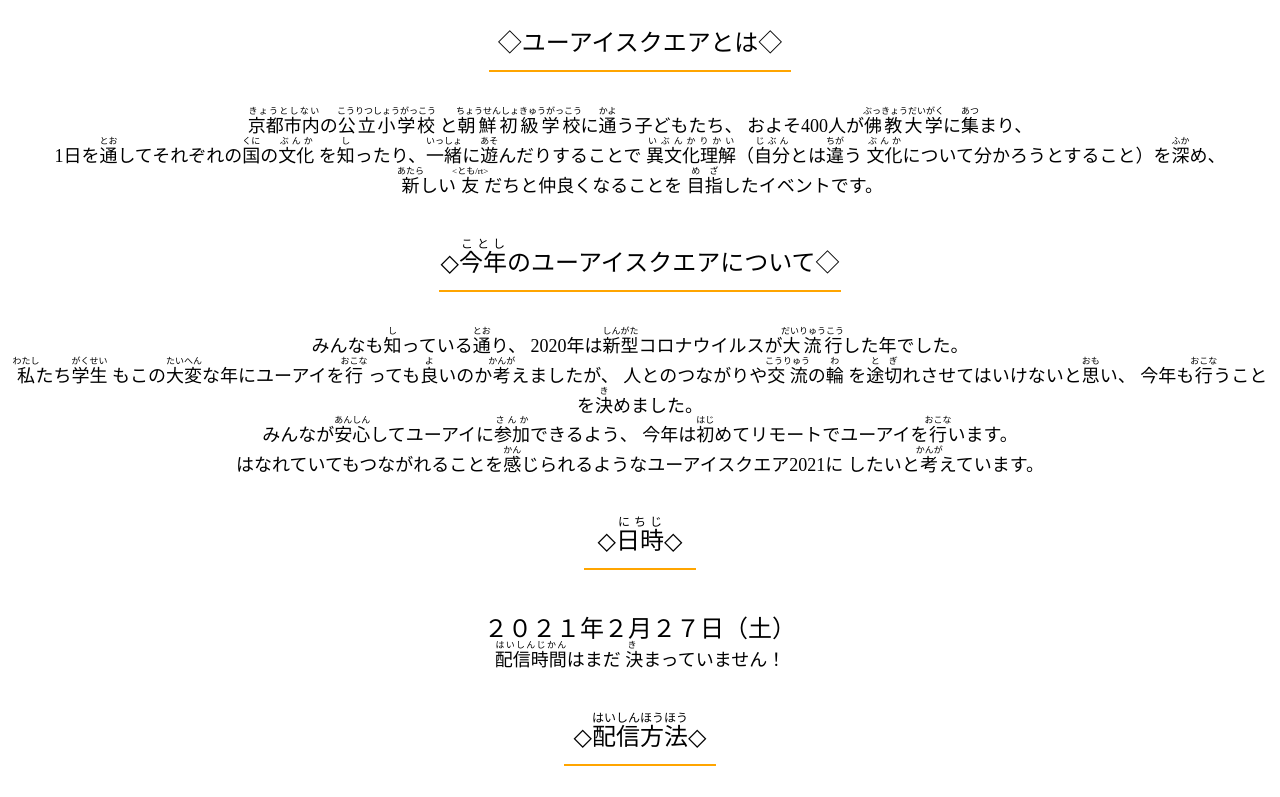
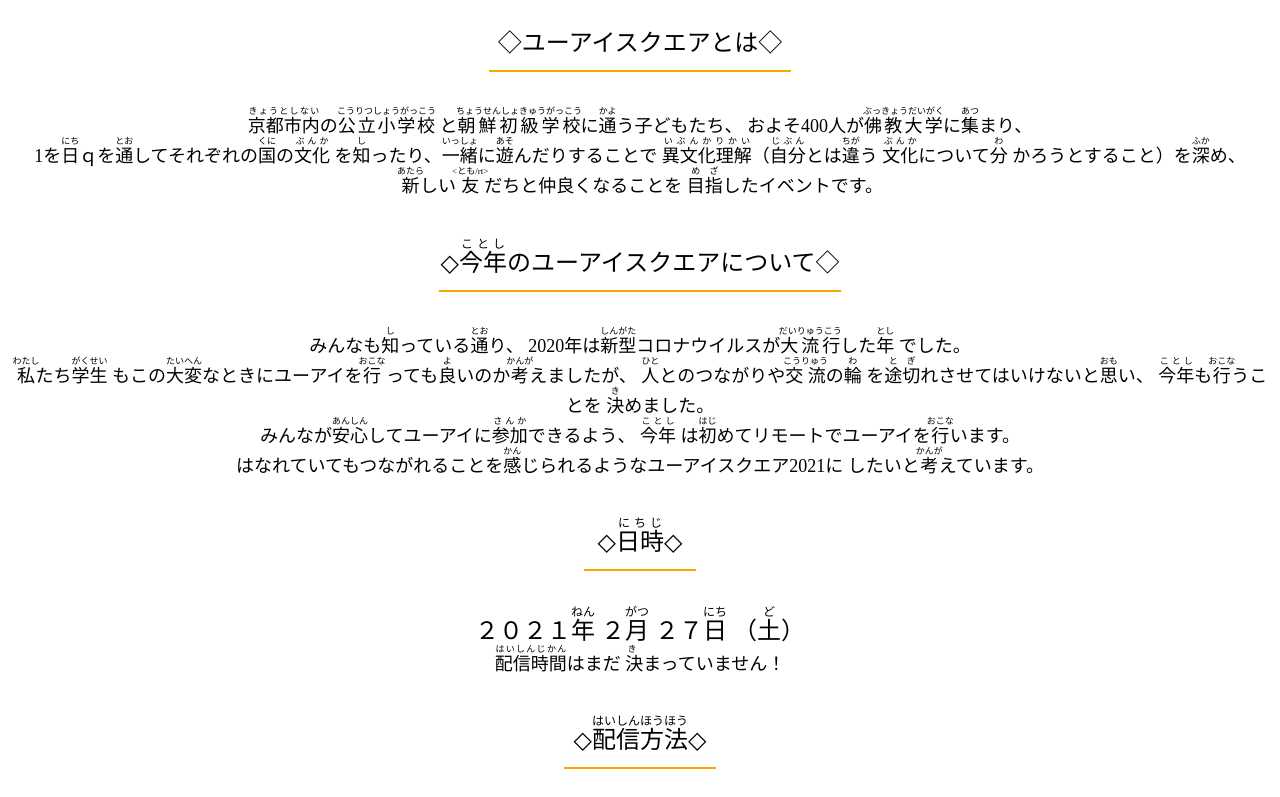
Before and after one commit to youisquare2021/youisquare, a plain HTML site: page index.html in a window 1280 px wide. Shown: the part 740-1537 px from the top of the page. Drawn offline with Linux system fonts and the light colour scheme.

Commit message:
Update index.html

```diff
--- a/index.html
+++ b/index.html
@@ -21,10 +21,11 @@ p.a{width:650;border-style:dashed;border-color:#EF4868;}
 と<ruby><rb>朝鮮初級学校</rb><rp>(</rp><rt>ちょうせんしょきゅうがっこう</rt><rp>)</rp></ruby>に<ruby><rb>通</rb><rp>(</rp><rt>かよ</rt><rp>)</rp></ruby>う子どもたち、
 およそ400人が<ruby><rb>佛教大学</rb><rp>(</rp><rt>ぶっきょうだいがく</rt><rp>)</rp></ruby>に<ruby><rb>集</rb><rp>(</rp><rt>あつ</rt><rp>)</rp></ruby>まり、
 <br>
-1日を<ruby><rb>通</rb><rp>(</rp><rt>とお</rt><rp>)</rp></ruby>してそれぞれの<ruby><rb>国</rb><rp>(</rp><rt>くに</rt><rp>)</rp></ruby>の<ruby><rb>文化</rb><rp>(</rp><rt>ぶんか</rt><rp>)</rp></ruby>
+1を<ruby><rb>日</rb><rp>(</rp><rt>にち</rt><rp>)</rp></ruby>ｑを<ruby><rb>通</rb><rp>(</rp><rt>とお</rt><rp>)</rp></ruby>してそれぞれの<ruby><rb>国</rb><rp>(</rp><rt>くに</rt><rp>)</rp></ruby>の<ruby><rb>文化</rb><rp>(</rp><rt>ぶんか</rt><rp>)</rp></ruby>
 を<ruby><rb>知</rb><rp>(</rp><rt>し</rt><rp>)</rp></ruby>ったり、<ruby><rb>一緒</rb><rp>(</rp><rt>いっしょ</rt><rp>)</rp></ruby>に<ruby><rb>遊</rb><rp>(</rp><rt>あそ</rt><rp>)</rp></ruby>んだりすることで
 <ruby><rb>異文化理解</rb><rp>(</rp><rt>いぶんかりかい</rt><rp>)</rp></ruby>（<ruby><rb>自分</rb><rp>(</rp><rt>じぶん</rt><rp>)</rp></ruby>とは<ruby><rb>違</rb><rp>(</rp><rt>ちが</rt><rp>)</rp></ruby>う
-<ruby><rb>文化</rb><rp>(</rp><rt>ぶんか</rt><rp>)</rp></ruby>について分かろうとすること）を<ruby><rb>深</rb><rp>(</rp><rt>ふか</rt><rp>)</rp></ruby>め、
+<ruby><rb>文化</rb><rp>(</rp><rt>ぶんか</rt><rp>)</rp></ruby>について<ruby><rb>分</rb><rp>(</rp><rt>わ</rt><rp>)</rp></ruby>
+かろうとすること）を<ruby><rb>深</rb><rp>(</rp><rt>ふか</rt><rp>)</rp></ruby>め、
 <br>
 <ruby><rb>新</rb><rp>(</rp><rt>あたら</rt><rp>)</rp></ruby>しい<ruby><rb>友</rb><rp>(</rp><rt><とも/rt><rp>)</rp></ruby>だちと<ruby><rb>仲良</rb><rp>(</rp><rt></なかよ</rt><rp>)</rp></ruby>くなることを
 <ruby><rb>目指</rb><rp>(</rp><rt>めざ</rt><rp>)</rp></ruby>したイベントです。
@@ -35,17 +36,20 @@ p.a{width:650;border-style:dashed;border-color:#EF4868;}
 <font size = "4">
 
 みんなも<ruby><rb>知</rb><rp>(</rp><rt>し</rt><rp>)</rp></ruby>っている<ruby><rb>通</rb><rp>(</rp><rt>とお</rt><rp>)</rp></ruby>り、
-2020年は<ruby><rb>新型</rb><rp>(</rp><rt>しんがた</rt><rp>)</rp></ruby>コロナウイルスが<ruby><rb>大流行</rb><rp>(</rp><rt>だいりゅうこう</rt><rp>)</rp></ruby>した年でした。
+2020年は<ruby><rb>新型</rb><rp>(</rp><rt>しんがた</rt><rp>)</rp></ruby>コロナウイルスが<ruby><rb>大流行</rb><rp>(</rp><rt>だいりゅうこう</rt><rp>)</rp></ruby>した<ruby><rb>年</rb><rp>(</rp><rt>とし</rt><rp>)</rp></ruby>
+でした。
 <br>
 <ruby><rb>私</rb><rp>(</rp><rt>わたし</rt><rp>)</rp></ruby>たち<ruby><rb>学生</rb><rp>(</rp><rt>がくせい</rt><rp>)</rp></ruby>
-もこの<ruby><rb>大変</rb><rp>(</rp><rt>たいへん</rt><rp>)</rp></ruby>な年にユーアイを<ruby><rb>行</rb><rp>(</rp><rt>おこな</rt><rp>)</rp></ruby>
+もこの<ruby><rb>大変</rb><rp>(</rp><rt>たいへん</rt><rp>)</rp></ruby>なときにユーアイを<ruby><rb>行</rb><rp>(</rp><rt>おこな</rt><rp>)</rp></ruby>
 っても<ruby><rb>良</rb><rp>(</rp><rt>よ</rt><rp>)</rp></ruby>いのか<ruby><rb>考</rb><rp>(</rp><rt>かんが</rt><rp>)</rp></ruby>えましたが、
-人とのつながりや<ruby><rb>交流</rb><rp>(</rp><rt>こうりゅう</rt><rp>)</rp></ruby>の<ruby><rb>輪</rb><rp>(</rp><rt>わ</rt><rp>)</rp></ruby>
+<ruby><rb>人</rb><rp>(</rp><rt>ひと</rt><rp>)</rp></ruby>とのつながりや<ruby><rb>交流</rb><rp>(</rp><rt>こうりゅう</rt><rp>)</rp></ruby>の<ruby><rb>輪</rb><rp>(</rp><rt>わ</rt><rp>)</rp></ruby>
 を<ruby><rb>途切</rb><rp>(</rp><rt>とぎ</rt><rp>)</rp></ruby>れさせてはいけないと<ruby><rb>思</rb><rp>(</rp><rt>おも</rt><rp>)</rp></ruby>い、
-今年も<ruby><rb>行</rb><rp>(</rp><rt>おこな</rt><rp>)</rp></ruby>うことを<ruby><rb>決</rb><rp>(</rp><rt>き</rt><rp>)</rp></ruby>めました。
+<ruby><rb>今年</rb><rp>(</rp><rt>ことし</rt><rp>)</rp></ruby>も<ruby><rb>行</rb><rp>(</rp><rt>おこな</rt><rp>)</rp></ruby>うことを
+<ruby><rb>決</rb><rp>(</rp><rt>き</rt><rp>)</rp></ruby>めました。
 <br>
 みんなが<ruby><rb>安心</rb><rp>(</rp><rt>あんしん</rt><rp>)</rp></ruby>してユーアイに<ruby><rb>参加</rb><rp>(</rp><rt>さんか</rt><rp>)</rp></ruby>できるよう、
-今年は<ruby><rb>初</rb><rp>(</rp><rt>はじ</rt><rp>)</rp></ruby>めてリモートでユーアイを<ruby><rb>行</rb><rp>(</rp><rt>おこな</rt><rp>)</rp></ruby>います。
+<ruby><rb>今年</rb><rp>(</rp><rt>ことし</rt><rp>)</rp></ruby>
+は<ruby><rb>初</rb><rp>(</rp><rt>はじ</rt><rp>)</rp></ruby>めてリモートでユーアイを<ruby><rb>行</rb><rp>(</rp><rt>おこな</rt><rp>)</rp></ruby>います。
 <br>
 はなれていてもつながれることを<ruby><rb>感</rb><rp>(</rp><rt>かん</rt><rp>)</rp></ruby>じられるようなユーアイスクエア2021に
 したいと<ruby><rb>考</rb><rp>(</rp><rt>かんが</rt><rp>)</rp></ruby>えています。
@@ -53,7 +57,11 @@ p.a{width:650;border-style:dashed;border-color:#EF4868;}
 
 <font size = "5">
 ◇<ruby><rb>日時</rb><rp>(</rp><rt>にちじ</rt><rp>)</rp></ruby>◇<hr width = "110"color="orange"><br>
-２０２１年２月２７日（土）<br>
+２０２１<ruby><rb>年</rb><rp>(</rp><rt>ねん</rt><rp>)</rp></ruby>
+２<ruby><rb>月</rb><rp>(</rp><rt>がつ</rt><rp>)</rp></ruby>
+２７<ruby><rb>日</rb><rp>(</rp><rt>にち</rt><rp>)</rp></ruby>
+（<ruby><rb>土</rb><rp>(</rp><rt>ど</rt><rp>)</rp></ruby>）
+	<br>
 <font size = "4">
 <ruby><rb>配信時間</rb><rp>(</rp><rt>はいしんじかん</rt><rp>)</rp></ruby>はまだ<ruby><rb> 決</rb><rp>(</rp><rt>き</rt><rp>)</rp></ruby>まっていません！
 <br><br><br>
@@ -84,11 +92,14 @@ YouTubeのユーアイ<ruby><rb>公式</rb><rp>(</rp><rt>こうしき</rt><rp>)<
 <br><br>
 ③<ruby><rb>自分</rb><rp>(</rp><rt>じぶん</rt><rp>)</rp></ruby>の<ruby><rb>好</rb><rp>(</rp><rt>す</rt><rp>)</rp></ruby>きなものの<ruby><rb>写真</rb><rp>(</rp><rt>しゃしん</rt><rp>)</rp></ruby>
 を<ruby><rb>送</rb><rp>(</rp><rt>おく</rt><rp>)</rp></ruby>ってね！<br>
-人（<ruby><rb>自分</rb><rp>(</rp><rt>じぶん</rt><rp>)</rp></ruby>や<ruby><rb>友</rb><rp>(</rp><rt>とも</rt><rp>)</rp></ruby>だち・<ruby><rb>有名人</rb><rp>(</rp><rt>ゆうめいじん</rt><rp>)</rp></ruby>など）
+<ruby><rb>人</rb><rp>(</rp><rt>ひと</rt><rp>)</rp></ruby>
+（<ruby><rb>自分</rb><rp>(</rp><rt>じぶん</rt><rp>)</rp></ruby>や<ruby><rb>友</rb><rp>(</rp><rt>とも</rt><rp>)</rp></ruby>だち・<ruby><rb>有名人</rb><rp>(</rp><rt>ゆうめいじん</rt><rp>)</rp></ruby>など）
 が<ruby><rb>写</rb><rp>(</rp><rt>うつ</rt><rp>)</rp></ruby>っている<ruby><rb>写真</rb><rp>(</rp><rt>しゃしん</rt><rp>)</rp></ruby>は<ruby><rb>使</rb><rp>(</rp><rt>つか</rt><rp>)</rp></ruby>わないでね⚠
 <br><br></p>
 ②③はユーアイのメールアドレス（you.i.fes2021@gmail.com）に<ruby><rb>送</rb><rp>(</rp><rt>おく</rt><rp>)</rp></ruby>ってね！<br>
-<ruby><rb>締</rb><rp>(</rp><rt>し</rt><rp>)</rp></ruby>め<ruby><rb>切</rb><rp>(</rp><rt>き</rt><rp>)</rp></ruby>りは<font color = "red">２月１４日（日）</font>だよ。
+<ruby><rb>締</rb><rp>(</rp><rt>し</rt><rp>)</rp></ruby>め<ruby><rb>切</rb><rp>(</rp><rt>き</rt><rp>)</rp></ruby>りは<font color = "red">２<ruby><rb>月</rb><rp>(</rp><rt>がつ</rt><rp>)</rp></ruby>
+１４<ruby><rb> 日</rb><rp>(</rp><rt>にち</rt><rp>)</rp></ruby>
+（<ruby><rb>日</rb><rp>(</rp><rt>にち</rt><rp>)</rp></ruby>）</font>だよ。
 
 
 <br><br><br><br>
```
